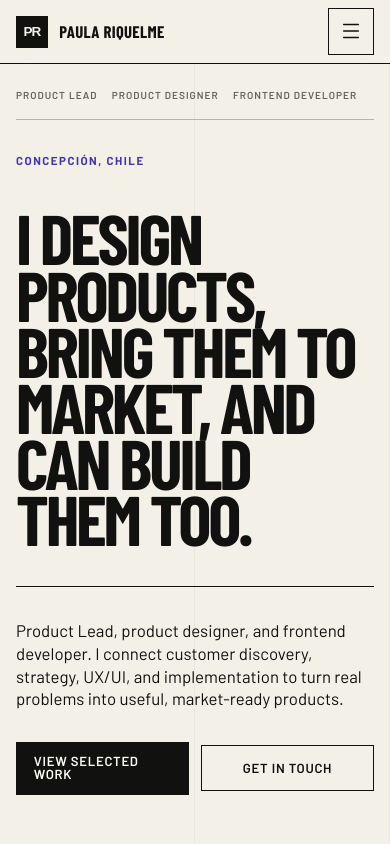
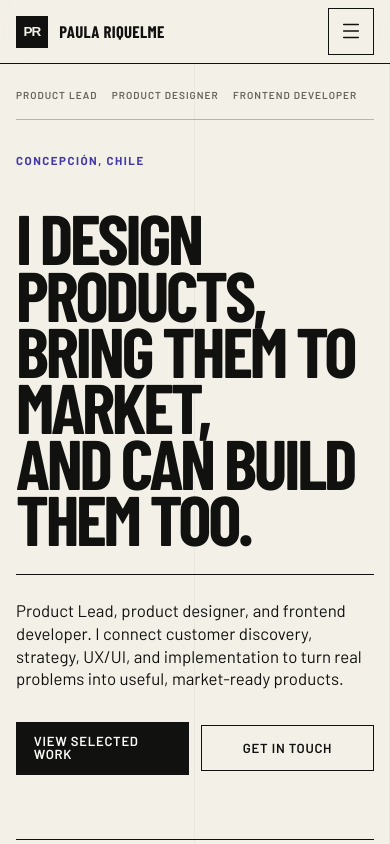
Before and after one commit to PauRiquelmee/pauriquelmee.github.io, a Next.js app: page / in a window 390 px wide. Shown: the top 844 px of the page. Built offline with nearby package versions, Linux system fonts and the light colour scheme.

Commit message:
💄 Refine the responsive editorial composition

```diff
--- a/src/app/globals.css
+++ b/src/app/globals.css
@@ -136,11 +136,11 @@ ul { padding: 0; }
 
 .hero {
   display: grid;
-  grid-template-columns: minmax(9rem, 0.75fr) minmax(0, 4.2fr);
+  grid-template-columns: 4.5rem minmax(0, 1fr);
   width: min(100%, var(--max-width));
-  min-height: calc(100svh - 4.5rem);
+  min-height: auto;
   margin: 0 auto;
-  padding: clamp(2.5rem, 6vw, 6rem) var(--page-gutter) 0;
+  padding: clamp(1.35rem, 2vw, 2rem) var(--page-gutter) 0;
 }
 
 .role-register {
@@ -156,20 +156,21 @@ ul { padding: 0; }
   text-transform: uppercase;
 }
 
-.hero-content { display: flex; min-width: 0; padding-left: clamp(1.5rem, 4vw, 5rem); flex-direction: column; }
+.hero-content { display: flex; min-width: 0; padding-left: clamp(1.5rem, 2.4vw, 2.4rem); flex-direction: column; }
 .hero-location, .project-role, .press-source { color: var(--accent); font-size: 0.72rem; font-weight: 700; letter-spacing: 0.13em; text-transform: uppercase; }
 
 .hero h1 {
-  max-width: 13ch;
-  margin-top: clamp(1.75rem, 4vw, 4rem);
+  max-width: none;
+  margin-top: clamp(0.75rem, 1.4vw, 1.4rem);
   font-family: var(--font-display);
-  font-size: clamp(4.35rem, 9.8vw, 10.8rem);
+  font-size: clamp(4.35rem, 9.4vw, 9.3rem);
   font-weight: 700;
   letter-spacing: -0.045em;
   line-height: 0.78;
   text-transform: uppercase;
 }
-.hero-rule { width: 100%; height: 1px; margin: clamp(2.5rem, 5vw, 5.5rem) 0 2rem; transform-origin: left; background: var(--ink); }
+.hero h1 span { display: block; }
+.hero-rule { width: 100%; height: 1px; margin: clamp(1.75rem, 3vw, 3rem) 0 1.5rem; transform-origin: left; background: var(--ink); }
 .hero-bottom { display: grid; grid-template-columns: minmax(0, 1.25fr) auto; gap: 2rem; align-items: end; }
 .hero-bottom > p { max-width: 39rem; font-size: clamp(1.05rem, 1.7vw, 1.35rem); line-height: 1.35; }
 .hero-actions, .project-actions { display: flex; gap: 0.75rem; align-items: center; flex-wrap: wrap; }
@@ -178,7 +179,7 @@ ul { padding: 0; }
   display: grid;
   grid-column: 1 / -1;
   grid-template-columns: repeat(3, 1fr);
-  margin-top: clamp(4rem, 8vw, 8rem);
+  margin-top: clamp(2.75rem, 5vw, 5rem);
   border-top: 1px solid var(--ink);
   border-bottom: 1px solid var(--ink);
 }
@@ -299,7 +300,7 @@ ul { padding: 0; }
   .hero { grid-template-columns: 1fr; min-height: auto; }
   .role-register { padding: 0 0 1rem; border-right: 0; border-bottom: 1px solid var(--line); flex-direction: row; flex-wrap: wrap; }
   .hero-content { padding: 2rem 0 0; }
-  .hero h1 { font-size: clamp(4.25rem, 13vw, 8rem); }
+  .hero h1 { font-size: clamp(4.25rem, 9.5vw, 8rem); }
   .experience-entry { grid-template-columns: 1fr 0.7fr 1.5fr; }
   .project-card-heading { grid-template-columns: 1fr; min-height: auto; }
   .press-feature, .press-feature:nth-child(4), .press-feature:nth-child(5) { grid-column: span 6; }
--- a/src/components/sections/hero/hero.tsx
+++ b/src/components/sections/hero/hero.tsx
@@ -16,7 +16,11 @@ export default function Hero() {
       </div>
       <div className="hero-content">
         <p className="hero-location">Concepción, Chile</p>
-        <h1 id="hero-title">{profile.headline}</h1>
+        <h1 id="hero-title" aria-label={profile.headline}>
+          <span aria-hidden="true">I design products,</span>
+          <span aria-hidden="true">bring them to market,</span>
+          <span aria-hidden="true">and can build them too.</span>
+        </h1>
         <m.div
           className="hero-rule"
           aria-hidden="true"
```
